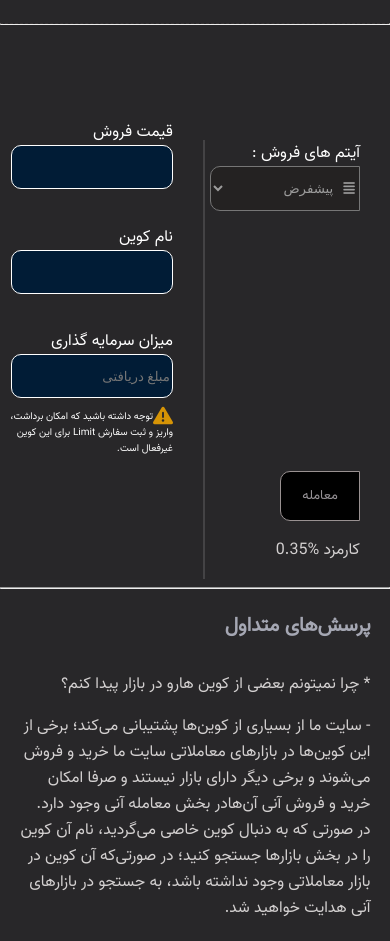
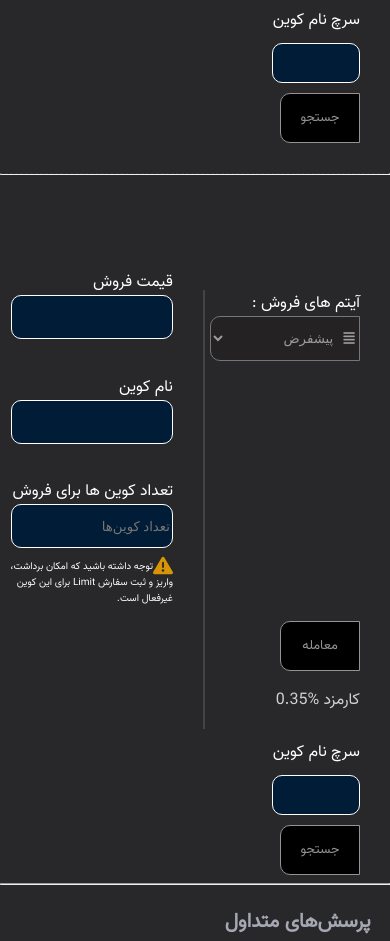
Before and after one commit to alihreza99/tamrin-js, a plain HTML site: page index.html in a window 390 px wide. Shown: the part 2203-3144 px from the top of the page. Drawn offline with Linux system fonts and the light colour scheme.

Commit message:
change convert boxs design

```diff
--- a/assets/css/style.css
+++ b/assets/css/style.css
@@ -546,22 +546,39 @@ input[type=checkbox] {
   border-radius: 10px;
   color: white;
 }
-.convert-box-img-pedar{
-  width: 100%;
-  margin-top: 100px;
-  display: flex;
-  justify-content: center;
-}
-.convert-box-img{
-  height: 50%;
-  width: 50%;
-}
+
 .convert-box-question-box{
   width: 90%;
   margin-right: 5%;
   display: grid;
   column-gap: 100px;
 
+}
+
+.convert-box-search{
+  display: flex;
+  flex-direction: column;
+  margin-right: 30px;
+  width: 25%;
+  margin-top: 210px;
+}
+.convert-box-search input{
+  background-color: #011c36;
+  border: solid white 1px;
+  height: 40px;
+  width: 90%;
+  border-radius: 10px;
+  color: white;
+  margin-top: 10px;
+}
+.convert-box-search button{
+  border: solid 1px rgb(153, 145, 145);
+  border-radius: 10px 0px 0px 10px;
+  background-color: #000;
+  color: #969296;
+  height: 50px;
+  margin-top: 10px;
+  width: 80px;
 }
 input::-webkit-outer-spin-button,
 input::-webkit-inner-spin-button {
@@ -745,9 +762,11 @@ input::-webkit-inner-spin-button {
   }
   .ma-page-dropdown {
 
-    height:1700px ;
+    height:1900px ;
   }
-
+  .convert-box-search{
+    margin-top: 10px;
+  }
   .footer h1{
     font-size: 15px;
     margin-top: 5%;
@@ -777,7 +796,7 @@ input::-webkit-inner-spin-button {
   }
   .ma-page-dropdown {
 
-    height:1700px ;
+    height:2000px ;
   }
   .footer{
 
@@ -802,7 +821,7 @@ input::-webkit-inner-spin-button {
   }
   .ma-page-dropdown {
 
-    height:1800px ;
+    height:2300px ;
   }
   tr{
     display: flex;
--- a/assets/js/code.js
+++ b/assets/js/code.js
@@ -81,6 +81,10 @@ function addForoshOptionItems(selectName) {
 
     });
 }
+
+
+
+
 let x = options;
 document.getElementById("kharid").addEventListener('change', (event) => {
     const text = document.getElementById("info");
--- a/index.html
+++ b/index.html
@@ -170,6 +170,11 @@
                      </div>
                 </div>
 
+                <div class="convert-box-search">
+                    <label for="search">سرچ نام کوین</label>
+                    <input type="search" id="search">
+                    <button id="search-btn">جستجو</button>
+                </div>
 
             </form>
             <hr class="conver-hr">
@@ -188,12 +193,18 @@
                         <input class="sec-input" type="text" id="info2-b" disabled>
                         <label for="info" class="sec-lable">نام کوین</label>
                         <input class="sec-input" type="text" id="info2-c" disabled>
-                        <label for="info" class="sec-lable">میزان سرمایه گذاری</label>
-                        <input class="sec-input" type="number" id="info2-a" placeholder="مبلغ دریافتی" disabled>
+                        <label for="info" class="sec-lable">تعداد کوین ها برای فروش</label>
+                        <input class="sec-input" type="number" id="info2-a" placeholder="تعداد کوین‌ها" >
                         <p><i class="fa-solid fa-triangle-exclamation fa-2xl" style="color: rgb(214, 148, 6);"></i>توجه داشته باشید که امکان برداشت، واریز و ثبت سفارش Limit برای این کوین غیرفعال است.</p>
                      </div>
                 </div>
+                <div class="convert-box-search">
+                    <label for="search">سرچ نام کوین</label>
+                    <input type="search" id="search">
+                    <button id="search-btn" onclick="search()">جستجو</button>
+                </div>
             </form>
+
             <hr>
             <div class="convert-box-question-box">
                 <h1>پرسش‌های متداول</h1>
@@ -206,9 +217,7 @@
                     <p>- بله  مقدار کارمزد بسته به حجم معاملاتی شما در یک ماه گذشته مشخص می‌شود</p>
                 </div>
             </div>
-          <!-- <div class="convert-box-img-pedar">
-            <img class="convert-box-img" src="./assets/images/bordar.png" alt="border">
-           </div>-->
+
         </div>
     </div>
 
```
Also changed, not shown: assets/images/coin-border.png (added), assets/images/coin-border2.webp (added).
